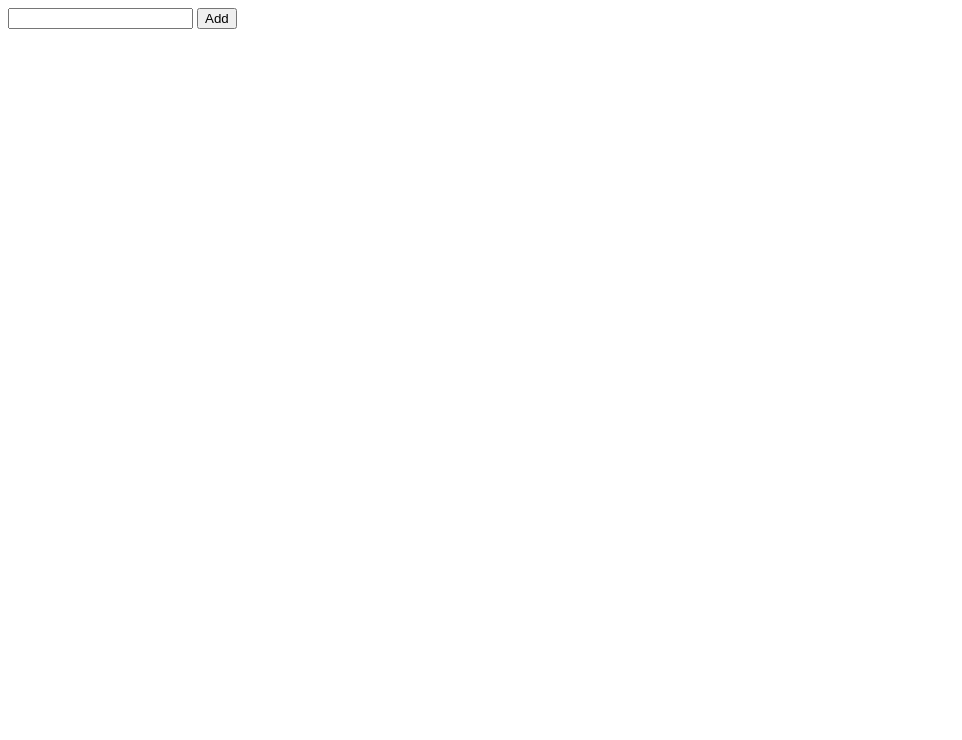
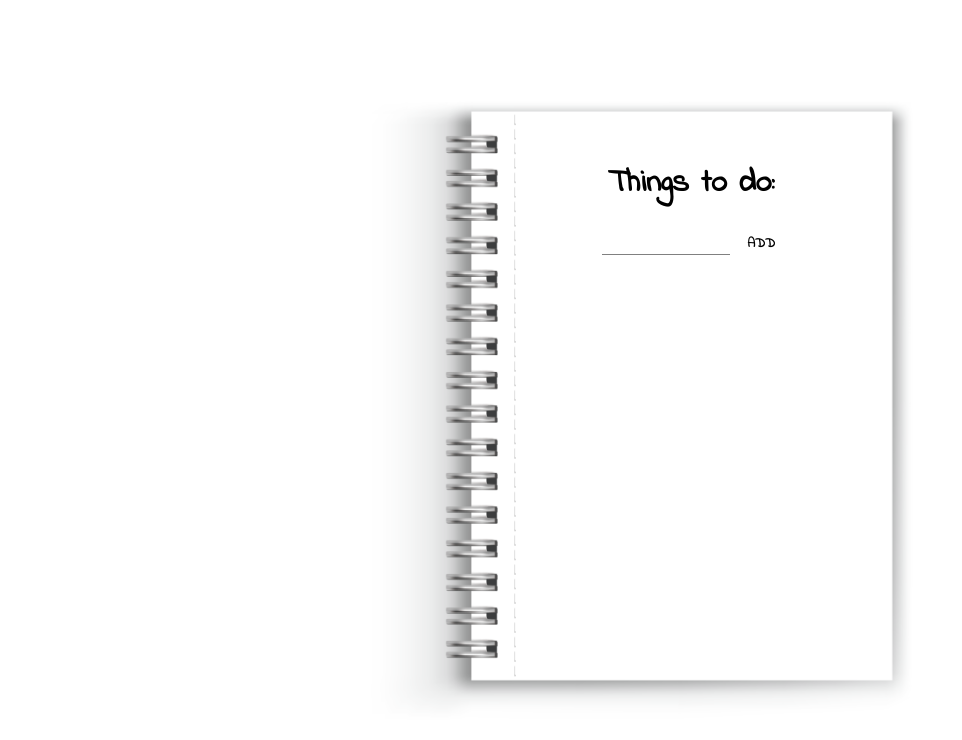
Before and after one commit to SimonaHriscu/to-do-list, a website: page src/index.html in a window 1280 px wide. Shown: the whole page, without its empty margins (0-962 px from the left). Drawn offline with nearby package versions, Linux system fonts and the light colour scheme; files that its build step writes are made by us from their sources.

Commit message:
1st version

```diff
--- a/src/index.html
+++ b/src/index.html
@@ -4,14 +4,21 @@
     <meta charset="UTF-8">
     <meta name="viewport" content="width=device-width, initial-scale=1.0">
     <link rel="stylesheet" href="./styles/main.css">
+    <!-- Google Fonts -->
+    <link href="https://fonts.googleapis.com/css2?family=Indie+Flower&family=Nothing+You+Could+Do&display=swap" rel="stylesheet">
     <title>ToDo list</title>
 </head>
 <body>
+    <div class="content">
     <div class="form">
+        <h1>Things to do:</h1>
         <input type="text" name="userData" id="userText">
-        <button onclick="addList()">Add</button>
-        <ol class = "result"></ol>
+        <button onclick="addList()">ADD</button>
+        <ol class = "result">
+
+        </ol>
     </div>
+</div>
 </body>
 <script src="index.js"></script>
 </html>
--- a/src/index.js
+++ b/src/index.js
@@ -1,4 +1,3 @@
-
 const addList = () => {
     let userInput = document.querySelector("#userText").value;
     console.log(userInput);
@@ -7,4 +6,25 @@ const addList = () => {
     newElem.appendChild(textLine);
     document.querySelector(".result").appendChild(newElem);
     document.querySelector("#userText").value = "";
+
+
+const colorGen=()=>{
+    let result = "#"
+    let colorCode= "0123456789ABCDEF";
+    for (let i = 0; i < 6; i++) {
+       result += colorCode[Math.floor(Math.random()*16)];
+
+    }
+    return result;
 }
+//console.log(colorGen());
+
+
+let items = document.querySelectorAll("li");
+console.log(items);
+
+items.forEach((item) => {
+    item.style.color = colorGen();
+
+});
+}
--- a/src/scss/main.scss
+++ b/src/scss/main.scss
@@ -0,0 +1,62 @@
+*{
+    margin: 0;
+    padding: 0;
+    box-sizing: border-box;
+}
+body{
+    width: 100vw;
+    height: 100vh;
+    display: flex;
+    justify-content: center;
+    align-items: center;
+    //font-family: 'Nothing You Could Do', cursive;
+    font-family: 'Indie Flower', cursive;
+}
+.content{
+    width: 80vw;
+    height: 80vh;
+    background-image: url(../img/kindpng_1654560.png);
+    background-position: center;
+    background-repeat: no-repeat;
+    background-size: contain;
+
+.form{
+    width: 20vw;
+    height: 60vh;
+    position: relative;
+    top: 10vh;
+    left: 35vw;
+    h1{
+      margin-left: 2.5vw;
+    }
+
+    [type = "text"]{
+        margin-top: 3vh;
+        margin-left: 2vw;
+        width: 10vw;
+        height: 3vh;
+        border: none;
+        border-bottom: solid 0.5px gray;
+        &:focus{
+            outline: none;
+       }
+    }
+    button{
+        width: 4vw;
+        height: 3vh;
+        border: none;
+        background-color: white;
+        font-family: 'Indie Flower', cursive;
+        font-weight: bold;
+        &:focus{
+             outline: none;
+        }
+    }
+
+    .result{
+        margin-top: 3vh;
+        font-size: 2vw;
+    }
+}
+
+}
```
Also changed, not shown: src/img/kindpng_1654560.png (added).
